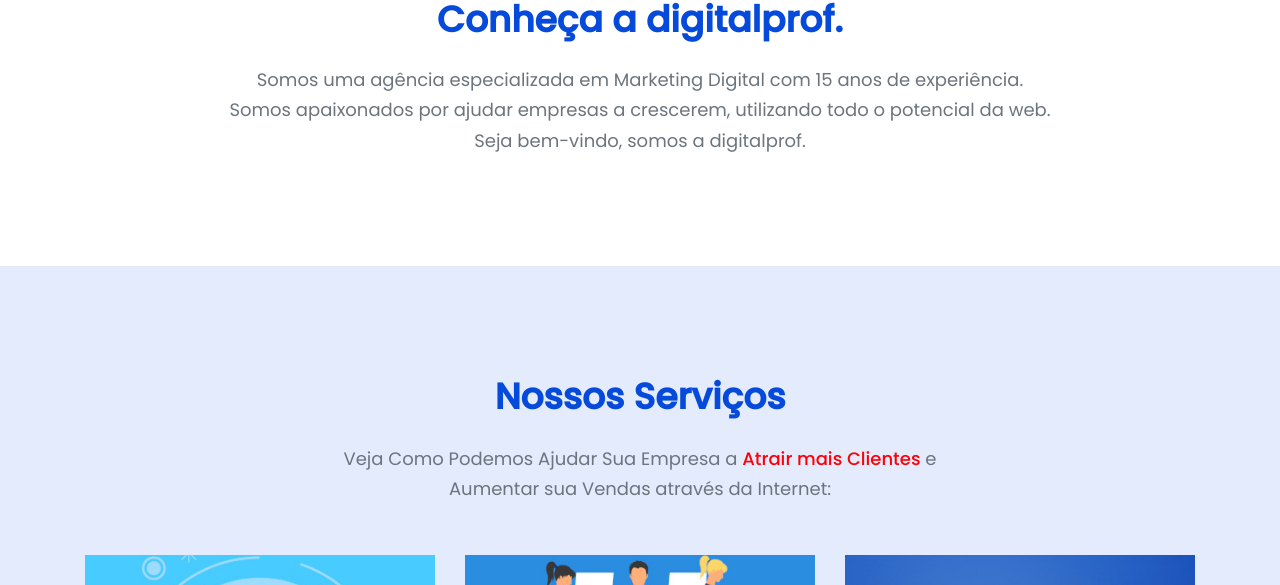
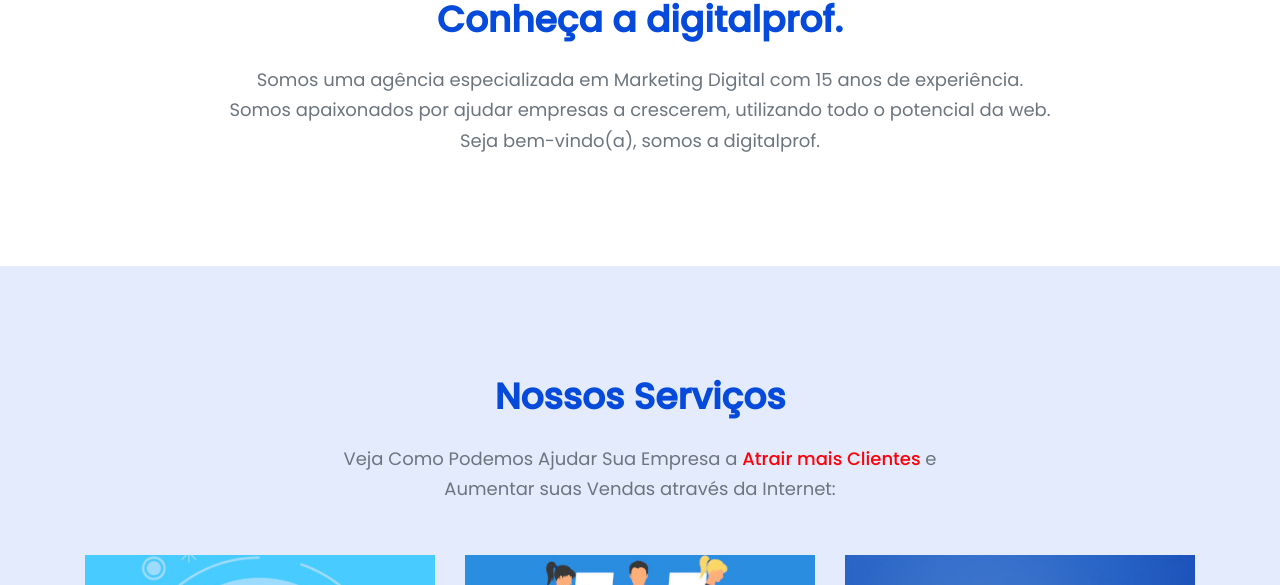
Before and after one commit to robsonkmarques/digitalprof, a Jekyll site: the page built from index.md, in a window 1280 px wide and 900 px high, scrolled down 749 px. Shown: the part 132-717 px from the top of the window. Built offline with Jekyll 4.4.1, drawn with Linux system fonts in a browser that asks for light colours; some web fonts are replaced.

Commit message:
Update sitetext.yml

```diff
--- a/_data/sitetext.yml
+++ b/_data/sitetext.yml
@@ -19,14 +19,14 @@ pt: &DEFAULT_PT
 
   portfolio:
     title: "Nossos Serviços"
-    text: "Veja Como Podemos Ajudar Sua Empresa a **Atrair mais Clientes**{:.distak} e<br> Aumentar sua Vendas através da Internet:"
+    text: "Veja Como Podemos Ajudar Sua Empresa a **Atrair mais Clientes**{:.distak} e<br> Aumentar suas Vendas através da Internet:"
     section: portfolio
     closebutton: "Voltar"
 
   about:
     title: "Conheça a digitalprof."
     text: "Somos uma agência especializada em Marketing Digital com 15 anos de experiência.<br>
-          Somos apaixonados por ajudar empresas a crescerem, utilizando todo o potencial da web.<br> Seja bem-vindo, somos a digitalprof."
+          Somos apaixonados por ajudar empresas a crescerem, utilizando todo o potencial da web.<br> Seja bem-vindo(a), somos a digitalprof."
     body:
     section: about
 
```
